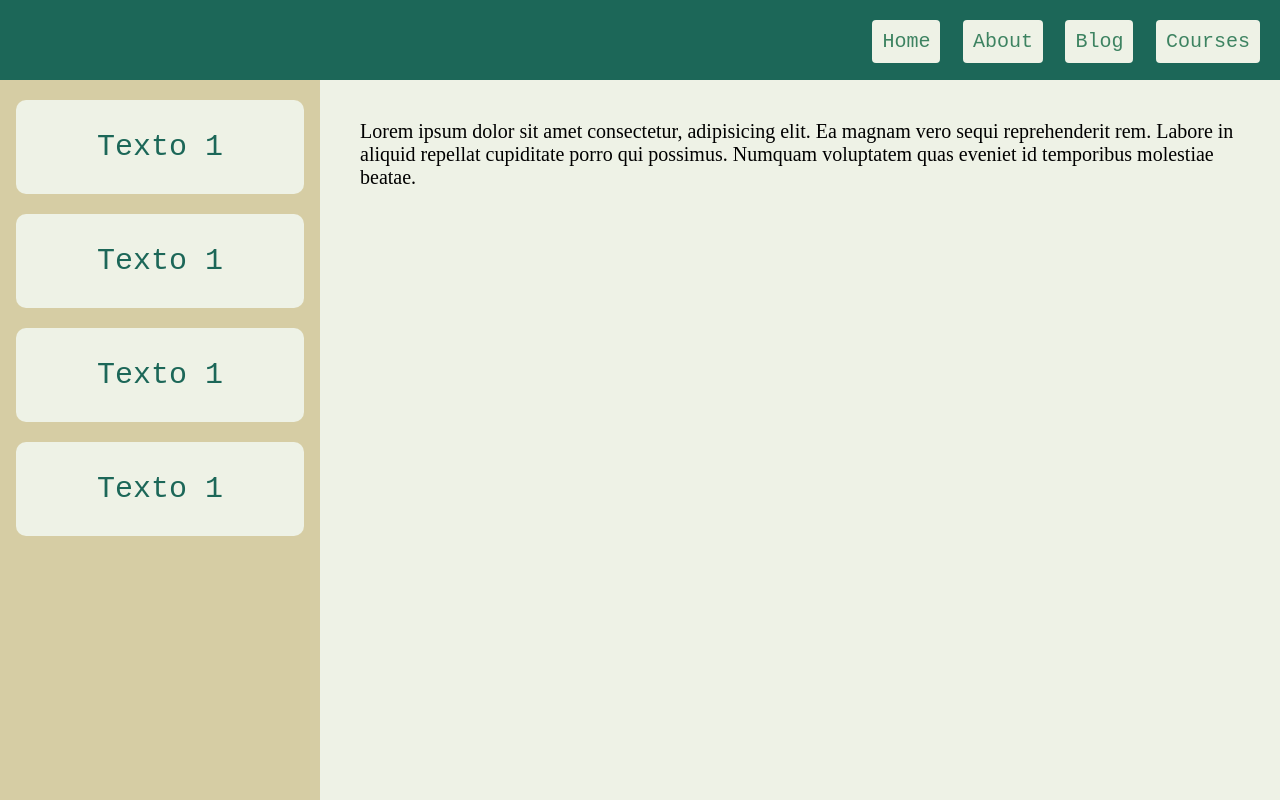
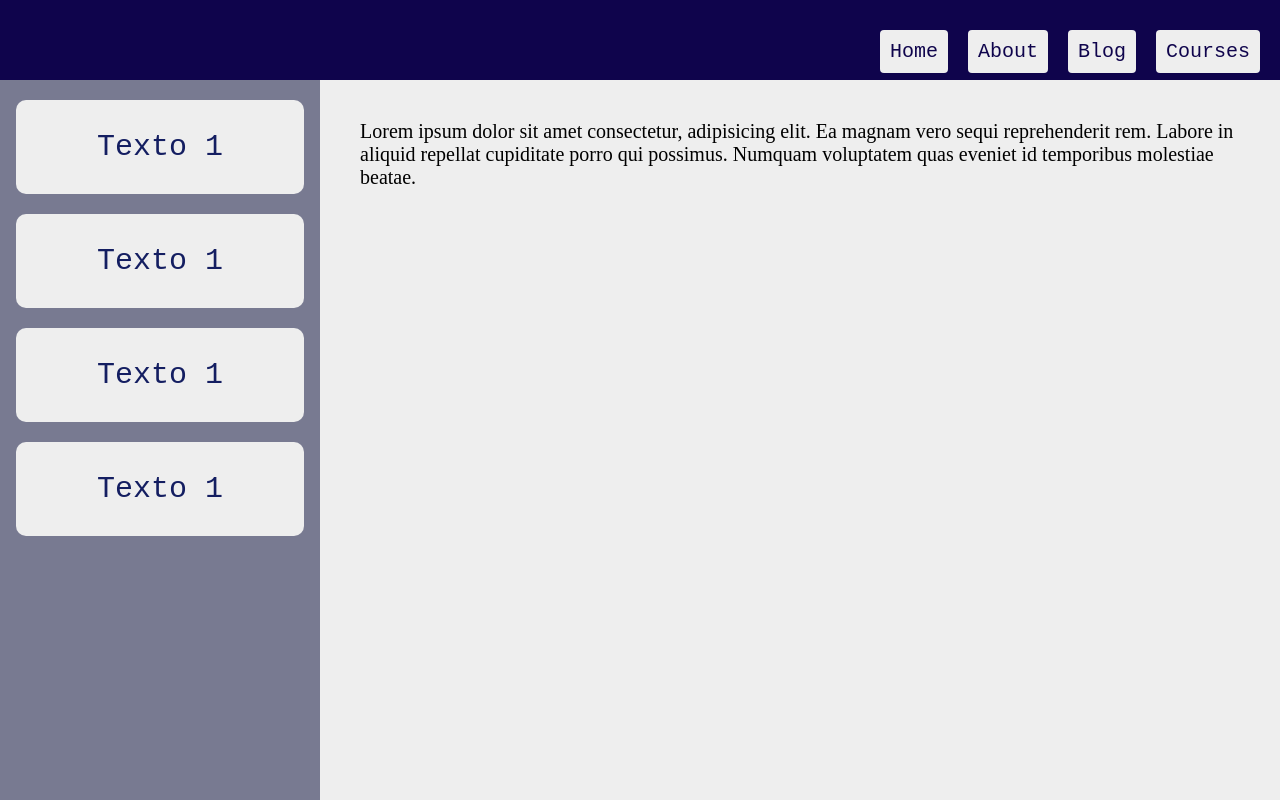
Before and after one commit to tzurlope/PlatziCourses, a plain HTML site: page index.html in a window 1280 px wide. Drawn offline with Linux system fonts and the light colour scheme.

Commit message:
Updated colors on webpage

```diff
--- a/CSS/main.css
+++ b/CSS/main.css
@@ -16,7 +16,7 @@ html {
 }
 
 .header-logo, .nav, .nav-list, .main-nav__item {
-    display: inline-block;
+    display: flex;
     margin: auto;
     margin-top: 1rem;
 }
@@ -47,8 +47,8 @@ html {
 .main-nav__item a {
     text-decoration: none;
     font-size: 2.5vh;
-    color: #3D8361;
-    background-color: #EEF2E6;
+    color: #0F044C;
+    background-color: #EEEEEE;
     padding: 1rem;
     border-radius: 0.4rem;
     margin-right: 2rem;
@@ -56,14 +56,14 @@ html {
 }
 
 .main-nav__item a:hover {
-    background-color: #D6CDA4;
-    color: #EEF2E6;
+    background-color: #787A91;
+    color: #EEEEEE;
     position: relative;
     top: 1rem;
 }
 
 .header {
-    background-color: #1C6758;
+    background-color: #0F044C;
 }
 
 .header-logo {
@@ -81,7 +81,7 @@ html {
 .sidebar-item {
     height: max-content;
     width: 22.5vw;
-    background-color: #EEF2E6;
+    background-color: #EEEEEE;
     margin-right: 1rem;
     border-radius: 1rem;
     margin: 1rem;
@@ -94,17 +94,17 @@ html {
 .sidebar-item p {
     text-align: center;
     padding: 3rem;
-    color: #1C6758;
+    color: #141E61;
     min-width: 16.5rem;
     font-family: 'Courier New', Courier, monospace;
 }
 
 main {
-    background-color: #D6CDA4;
+    background-color: #787A91;
 }
 
 .main-content {
-    background-color: #EEF2E6;
+    background-color: #EEEEEE;
     height: 90vh;
     width: 75vw;
     padding: 4rem;
```
